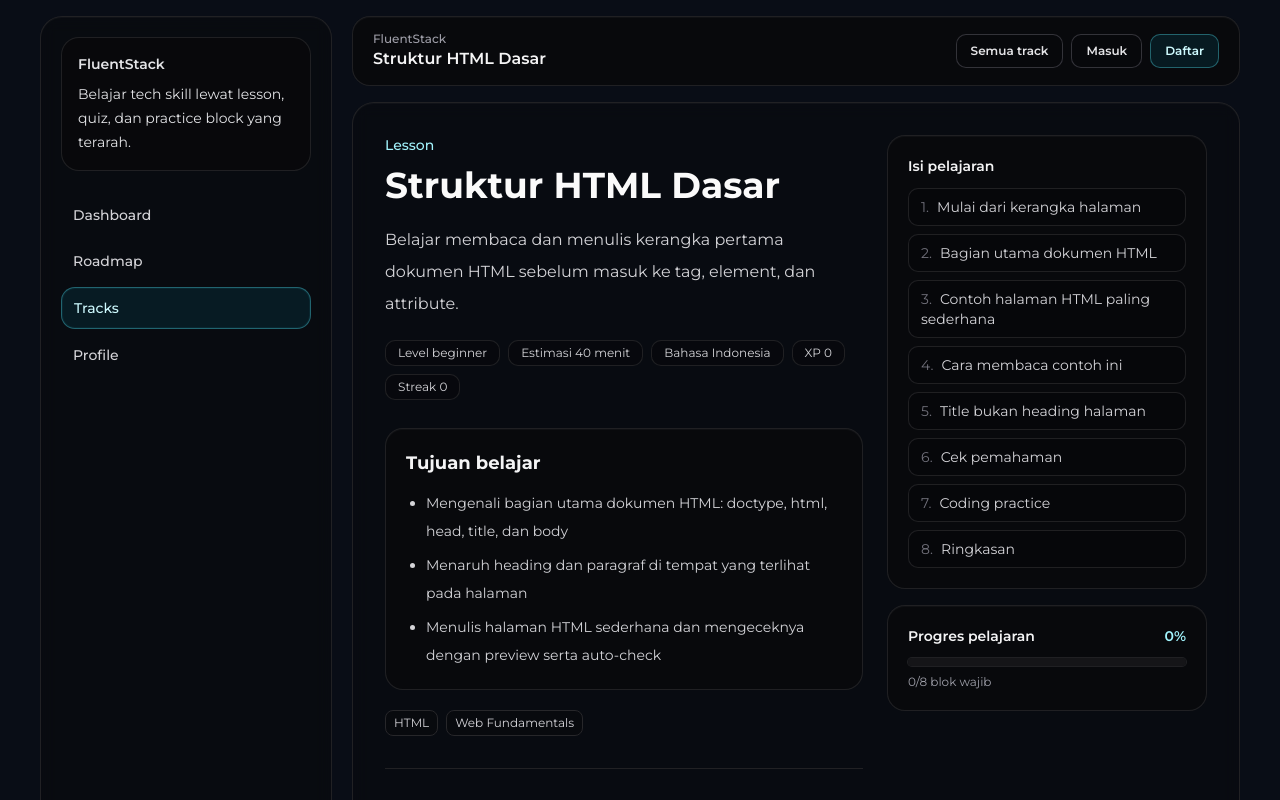
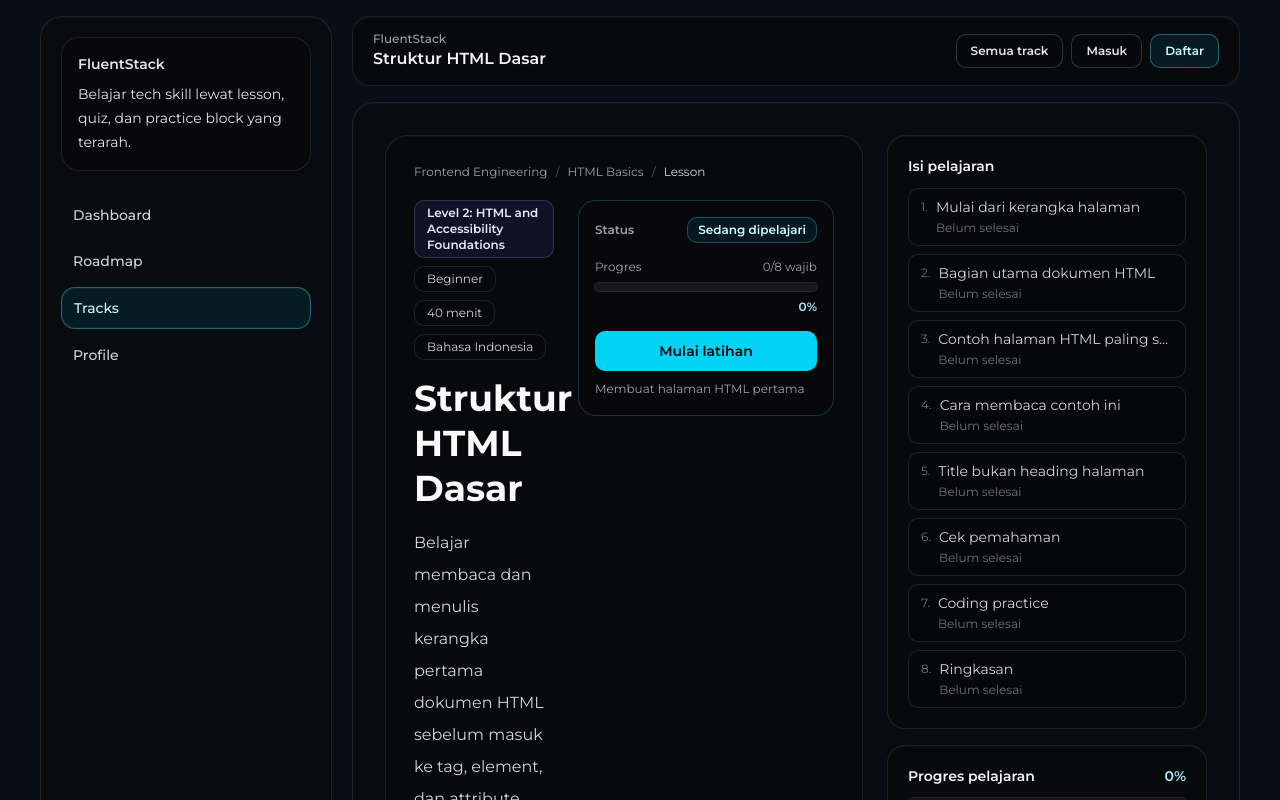
Before and after one commit to Al-gast/fluentstack, a Next.js app: page /lesson/html-basic-structure in a window 1280 px wide. Shown: the top 800 px of the page. Built offline with nearby package versions, Linux system fonts and the light colour scheme; no server answers.

Commit message:
Polish lesson reader experience

```diff
--- a/src/components/learning/blocks/coding-practice-block.tsx
+++ b/src/components/learning/blocks/coding-practice-block.tsx
@@ -52,15 +52,25 @@ export function CodingPracticeBlock({
     <section className="rounded-2xl border border-cyan-300/25 bg-cyan-500/5 p-5 shadow-[inset_0_1px_0_rgba(255,255,255,0.03)] sm:p-6">
       <div className="flex flex-col gap-5 lg:flex-row lg:items-start lg:justify-between">
         <div className="min-w-0">
-          <p className="text-xs font-medium text-cyan-200">Coding Practice</p>
-          <h3 className="mt-2 text-xl font-bold text-zinc-100">{challenge.title}</h3>
+          <div className="flex flex-wrap items-center gap-2">
+            <p className="rounded-lg border border-cyan-300/25 bg-cyan-500/10 px-2.5 py-1 text-xs font-semibold text-cyan-100">
+              Coding practice
+            </p>
+            <span className="text-xs text-zinc-500">Dibuka di workspace khusus</span>
+          </div>
+          <h3 className="mt-3 text-xl font-bold text-zinc-100">{challenge.title}</h3>
           <p className="mt-3 max-w-3xl text-sm leading-7 text-zinc-300">{challenge.description}</p>
 
           {challenge.instructions[0] ? (
             <p className="mt-3 max-w-3xl text-xs leading-6 text-zinc-400">
-              Mulai dari: {challenge.instructions[0]}
+              Tujuan awal: {challenge.instructions[0]}
             </p>
           ) : null}
+
+          <p className="mt-3 max-w-3xl text-xs leading-6 text-zinc-400">
+            Latihan ini tidak memakai editor penuh di lesson. Klik tombol latihan untuk membuka editor, preview, dan
+            cek otomatis di halaman practice.
+          </p>
 
           <div className="mt-4 flex flex-wrap gap-2">
             {validationCount > 0 ? (
@@ -98,7 +108,8 @@ export function CodingPracticeBlock({
           </span>
           <Link
             href={`/practice/${challenge.id}`}
-            className="inline-flex w-full items-center justify-center rounded-lg bg-cyan-400 px-4 py-2 text-sm font-semibold text-zinc-950 shadow-[0_0_0_1px_rgba(34,211,238,0.12),0_10px_28px_rgba(34,211,238,0.12)] transition hover:bg-cyan-300 focus:outline-none focus:ring-2 focus:ring-cyan-300/40 lg:w-auto"
+            aria-label={`Mulai latihan ${challenge.title}`}
+            className="inline-flex w-full items-center justify-center rounded-lg bg-cyan-400 px-4 py-2.5 text-sm font-semibold text-zinc-950 shadow-[0_0_0_1px_rgba(34,211,238,0.12),0_10px_28px_rgba(34,211,238,0.12)] transition hover:bg-cyan-300 focus:outline-none focus:ring-2 focus:ring-cyan-300/40 lg:w-auto"
           >
             Mulai latihan
           </Link>
--- a/src/components/learning/lesson-outline.tsx
+++ b/src/components/learning/lesson-outline.tsx
@@ -54,8 +54,15 @@ export function LessonOutline({ blocks, completedBlockIds, compact = false }: Le
                   : "border-zinc-800/80 bg-zinc-950/55"
               } ${compact ? "min-w-44 shrink-0" : ""}`}
             >
-              <span className="mr-2 text-zinc-500">{index + 1}.</span>
-              <span>{getBlockLabel(block)}</span>
+              <div className="flex items-start gap-2">
+                <span className="mt-0.5 text-xs text-zinc-500">{index + 1}.</span>
+                <div className="min-w-0">
+                  <span className="block truncate">{getBlockLabel(block)}</span>
+                  <span className={isCompleted ? "text-xs text-emerald-200" : "text-xs text-zinc-500"}>
+                    {isCompleted ? "Selesai" : "Belum selesai"}
+                  </span>
+                </div>
+              </div>
             </li>
           );
         })}
--- a/src/components/learning/lesson-progress.tsx
+++ b/src/components/learning/lesson-progress.tsx
@@ -24,7 +24,7 @@ export function LessonProgress({
       className={
         compact
           ? "rounded-2xl border border-zinc-800/80 bg-zinc-950/45 p-5 shadow-[inset_0_1px_0_rgba(255,255,255,0.03)]"
-          : "sticky top-[76px] z-10 rounded-2xl border border-cyan-300/20 bg-zinc-950/85 p-4 shadow-lg shadow-black/10 backdrop-blur sm:static sm:bg-zinc-950/45 sm:p-5"
+          : "rounded-2xl border border-cyan-300/20 bg-zinc-950/45 p-4 shadow-[inset_0_1px_0_rgba(255,255,255,0.03)] sm:p-5"
       }
     >
       <div className="flex items-center justify-between gap-3">
@@ -44,9 +44,9 @@ export function LessonProgress({
       {!compact ? (
         <>
           <p className="mt-3 text-sm text-zinc-300">
-            {isLoading ? "Memuat blok wajib..." : `${completedRequired} dari ${totalRequired} blok wajib selesai.`}
+            {isLoading ? "Memuat blok wajib..." : `${completedRequired}/${totalRequired} blok wajib selesai.`}
           </p>
-          <p className="mt-2 text-sm text-zinc-300">
+          <p className="mt-1 text-xs leading-6 text-zinc-400">
             {isLoading
               ? "Progres terbaru sedang dimuat."
               : isCompleted
--- a/src/components/learning/lesson-reader.tsx
+++ b/src/components/learning/lesson-reader.tsx
@@ -6,6 +6,7 @@ import { BlockRenderer } from "@/components/learning/block-renderer";
 import { LessonOutline } from "@/components/learning/lesson-outline";
 import { LessonProgress } from "@/components/learning/lesson-progress";
 import { useProgress } from "@/hooks/use-progress";
+import { getChallengeById } from "@/lib/content/get-challenge";
 import type { LessonNavigation } from "@/lib/content/learning-path";
 
 type LessonReaderProps = {
@@ -26,9 +27,21 @@ function getLanguageLabel(contentLanguage: Lesson["contentLanguage"]): string {
   }
 }
 
+function getLessonLevelLabel(level: Lesson["level"]): string {
+  switch (level) {
+    case "beginner":
+      return "Beginner";
+    case "intermediate":
+      return "Intermediate";
+    case "advanced":
+      return "Advanced";
+    default:
+      return level;
+  }
+}
+
 export function LessonReader({ lesson, navigation }: LessonReaderProps) {
   const {
-    userProgress,
     lessonMetrics,
     completedBlockSet,
     markBlockCompleted,
@@ -46,36 +59,136 @@ export function LessonReader({ lesson, navigation }: LessonReaderProps) {
     isLoading,
   } = useProgress(lesson);
 
+  const requiredTotal = lessonMetrics.totalRequiredCount;
+  const requiredCompleted = lessonMetrics.completedRequiredCount;
+  const progressPercent = requiredTotal > 0 ? Math.round((requiredCompleted / requiredTotal) * 100) : 0;
+  const isLessonComplete = requiredTotal > 0 && requiredCompleted >= requiredTotal;
+  const incompletePracticeBlock = lesson.blocks.find((block) => {
+    if (block.type !== "coding-practice" || completedBlockSet.has(block.id)) {
+      return false;
+    }
+
+    return !getChallengeProgress(block.challengeId)?.isCompleted;
+  });
+  const practiceChallenge =
+    incompletePracticeBlock?.type === "coding-practice" ? getChallengeById(incompletePracticeBlock.challengeId) : null;
+  const hasPracticeBlock = lesson.blocks.some((block) => block.type === "coding-practice");
+  const primaryAction = practiceChallenge
+    ? {
+        href: `/practice/${practiceChallenge.id}`,
+        label: "Mulai latihan",
+        description: practiceChallenge.title,
+      }
+    : isLessonComplete && navigation
+      ? {
+          href: navigation.next.href,
+          label: "Lanjutkan",
+          description: navigation.next.title,
+        }
+      : {
+          href: "#lesson-content",
+          label: "Lanjut membaca",
+          description: `${requiredCompleted}/${requiredTotal} blok wajib selesai`,
+        };
+  const statusLabel = isLoading ? "Memuat progres" : isLessonComplete ? "Selesai" : "Sedang dipelajari";
+
   return (
-    <div className="mx-auto max-w-[1440px] pb-6 lg:pb-0">
-      <div className="grid gap-6 lg:grid-cols-[minmax(0,1fr)_320px]">
-        <article className="min-w-0 space-y-8">
-          <header className="border-b border-zinc-800/80 pb-7 sm:pb-8">
+    <div className="mx-auto max-w-[1280px] pb-6 lg:pb-0">
+      <div className="grid gap-6 xl:grid-cols-[minmax(0,840px)_320px] xl:justify-center">
+        <article className="min-w-0 space-y-7">
+          <header className="rounded-3xl border border-zinc-800/80 bg-zinc-950/45 p-5 shadow-[inset_0_1px_0_rgba(255,255,255,0.03)] sm:p-7">
+            {navigation ? (
+              <nav aria-label="Breadcrumb" className="flex flex-wrap items-center gap-2 text-xs text-zinc-400">
+                <Link
+                  href={navigation.trackHref}
+                  className="rounded-md transition hover:text-cyan-100 focus:outline-none focus:ring-2 focus:ring-cyan-300/30"
+                >
+                  {navigation.trackTitle}
+                </Link>
+                <span aria-hidden="true" className="text-zinc-600">
+                  /
+                </span>
+                <Link
+                  href={navigation.moduleHref}
+                  className="rounded-md transition hover:text-cyan-100 focus:outline-none focus:ring-2 focus:ring-cyan-300/30"
+                >
+                  {navigation.moduleTitle}
+                </Link>
+                <span aria-hidden="true" className="text-zinc-600">
+                  /
+                </span>
+                <span className="text-zinc-300">Lesson</span>
+              </nav>
+            ) : (
               <p className="text-sm font-medium text-cyan-200">Lesson</p>
-            <h1 className="mt-2 max-w-4xl text-3xl font-bold leading-tight text-zinc-50 sm:text-4xl">
-              {lesson.title}
-            </h1>
-            <p className="mt-4 max-w-3xl text-base leading-8 text-zinc-300">{lesson.description}</p>
+            )}
 
-            <div className="mt-5 flex flex-wrap gap-2">
+            <div className="mt-5 flex flex-col gap-6 lg:flex-row lg:items-start lg:justify-between">
+              <div className="min-w-0">
+                <div className="flex flex-wrap gap-2">
+                  {navigation?.levelLabel ? (
+                    <span className="rounded-lg border border-indigo-300/20 bg-indigo-500/10 px-3 py-1 text-xs font-semibold text-indigo-100">
+                      {navigation.levelLabel}
+                    </span>
+                  ) : null}
                   <span className="rounded-lg border border-zinc-800/80 bg-zinc-950/55 px-3 py-1 text-xs text-zinc-300">
-                Level {lesson.level}
+                    {getLessonLevelLabel(lesson.level)}
                   </span>
                   <span className="rounded-lg border border-zinc-800/80 bg-zinc-950/55 px-3 py-1 text-xs text-zinc-300">
-                Estimasi {lesson.estimatedMinutes} menit
+                    {lesson.estimatedMinutes} menit
                   </span>
                   <span className="rounded-lg border border-zinc-800/80 bg-zinc-950/55 px-3 py-1 text-xs text-zinc-300">
                     {getLanguageLabel(lesson.contentLanguage)}
                   </span>
-              <span className="rounded-lg border border-zinc-800/80 bg-zinc-950/55 px-3 py-1 text-xs text-zinc-300">
-                XP {userProgress.totalXp}
-              </span>
-              <span className="rounded-lg border border-zinc-800/80 bg-zinc-950/55 px-3 py-1 text-xs text-zinc-300">
-                Streak {userProgress.streakCount}
+                </div>
+
+                <h1 className="mt-4 max-w-4xl text-3xl font-bold leading-tight text-zinc-50 sm:text-4xl">
+                  {lesson.title}
+                </h1>
+                <p className="mt-4 max-w-3xl text-base leading-8 text-zinc-300">{lesson.description}</p>
+              </div>
+
+              <div className="w-full shrink-0 rounded-2xl border border-cyan-300/20 bg-zinc-950/60 p-4 lg:w-64">
+                <div className="flex items-center justify-between gap-3">
+                  <span className="text-xs font-semibold text-zinc-400">Status</span>
+                  <span
+                    className={`rounded-lg border px-2.5 py-1 text-xs font-semibold ${
+                      isLessonComplete
+                        ? "border-emerald-300/35 bg-emerald-500/15 text-emerald-100"
+                        : "border-cyan-300/25 bg-cyan-500/10 text-cyan-100"
+                    }`}
+                  >
+                    {statusLabel}
                   </span>
                 </div>
+                <div className="mt-4">
+                  <div className="flex items-center justify-between text-xs text-zinc-400">
+                    <span>Progres</span>
+                    <span>{isLoading ? "Memuat..." : `${requiredCompleted}/${requiredTotal} wajib`}</span>
+                  </div>
+                  <div className="mt-2 h-2 overflow-hidden rounded-full bg-zinc-900 ring-1 ring-zinc-800">
+                    <div
+                      className={`h-full rounded-full bg-gradient-to-r transition-all duration-300 ${
+                        isLoading ? "w-1/3 animate-pulse from-zinc-600 to-zinc-500" : "from-cyan-400 to-indigo-400"
+                      }`}
+                      style={isLoading ? undefined : { width: `${progressPercent}%` }}
+                    />
+                  </div>
+                  <p className="mt-2 text-right text-xs font-semibold text-cyan-200">
+                    {isLoading ? "..." : `${progressPercent}%`}
+                  </p>
+                </div>
+                <Link
+                  href={primaryAction.href}
+                  className="mt-4 inline-flex w-full items-center justify-center rounded-lg bg-cyan-400 px-4 py-2.5 text-sm font-semibold text-zinc-950 transition hover:bg-cyan-300 focus:outline-none focus:ring-2 focus:ring-cyan-300/40"
+                >
+                  {primaryAction.label}
+                </Link>
+                <p className="mt-2 line-clamp-2 text-xs leading-5 text-zinc-400">{primaryAction.description}</p>
+              </div>
+            </div>
 
-            <div className="mt-7 rounded-2xl border border-zinc-800/80 bg-zinc-950/45 shadow-[inset_0_1px_0_rgba(255,255,255,0.03)] p-5">
+            <div className="mt-6 rounded-2xl border border-zinc-800/80 bg-zinc-950/45 p-5 shadow-[inset_0_1px_0_rgba(255,255,255,0.03)]">
               <h2 className="text-lg font-bold text-zinc-100">Tujuan belajar</h2>
               <ul className="mt-3 list-disc space-y-1.5 pl-5 text-sm leading-7 text-zinc-300">
                 {lesson.objectives.map((objective) => (
@@ -96,18 +209,11 @@ export function LessonReader({ lesson, navigation }: LessonReaderProps) {
             </div>
           </header>
 
-          <LessonProgress
-            totalRequired={lessonMetrics.totalRequiredCount}
-            completedRequired={lessonMetrics.completedRequiredCount}
-            storageMode={storageMode}
-            isLoading={isLoading}
-          />
-
-          <section className="lg:hidden">
+          <section className="xl:hidden">
             <LessonOutline blocks={lesson.blocks} completedBlockIds={completedBlockSet} compact />
           </section>
 
-          <section className="space-y-5">
+          <section id="lesson-content" className="scroll-mt-24 space-y-5">
             {lesson.blocks.map((block) => (
               <BlockRenderer
                 key={block.id}
@@ -129,12 +235,42 @@ export function LessonReader({ lesson, navigation }: LessonReaderProps) {
             ))}
           </section>
 
+          <section className="rounded-2xl border border-zinc-800/80 bg-zinc-950/45 p-5 shadow-[inset_0_1px_0_rgba(255,255,255,0.03)] sm:p-6">
+            <p className="text-xs font-semibold text-cyan-200">Langkah berikutnya</p>
+            <h2 className="mt-2 text-xl font-bold text-zinc-100">
+              {isLessonComplete ? "Lesson ini sudah siap dilanjutkan" : "Selesaikan bagian penting lesson ini"}
+            </h2>
+            <p className="mt-3 max-w-3xl text-sm leading-7 text-zinc-300">
+              {isLessonComplete
+                ? `Kamu sudah menyelesaikan blok wajib untuk lesson ini. Berikutnya: ${navigation?.next.title ?? "review track ini"}.`
+                : hasPracticeBlock && practiceChallenge
+                  ? `Kamu sudah membaca konsep utama. Lanjutkan dengan latihan "${practiceChallenge.title}" di workspace practice.`
+                  : `Lanjutkan blok yang belum selesai sampai progres wajib mencapai 100%.`}
+            </p>
+            <div className="mt-4 flex flex-col gap-3 sm:flex-row sm:items-center">
+              <Link
+                href={primaryAction.href}
+                className="inline-flex items-center justify-center rounded-lg bg-cyan-400 px-4 py-2.5 text-sm font-semibold text-zinc-950 transition hover:bg-cyan-300 focus:outline-none focus:ring-2 focus:ring-cyan-300/40"
+              >
+                {primaryAction.label}
+              </Link>
+              {navigation ? (
+                <Link
+                  href={navigation.moduleHref}
+                  className="inline-flex items-center justify-center rounded-lg border border-zinc-700/80 bg-zinc-950/55 px-4 py-2.5 text-sm font-semibold text-zinc-200 transition hover:bg-zinc-900 focus:outline-none focus:ring-2 focus:ring-zinc-500/30"
+                >
+                  Review module
+                </Link>
+              ) : null}
+            </div>
+          </section>
+
           {navigation ? (
             <nav
               aria-label="Navigasi lesson"
-              className="rounded-2xl border border-zinc-800/80 bg-zinc-950/45 p-5 shadow-[inset_0_1px_0_rgba(255,255,255,0.03)]"
+              className="rounded-2xl border border-zinc-800/80 bg-zinc-950/45 p-5 shadow-[inset_0_1px_0_rgba(255,255,255,0.03)] sm:p-6"
             >
-              <div className="flex flex-col gap-3 sm:flex-row sm:items-center sm:justify-between">
+              <div className="flex flex-col gap-3 sm:grid sm:grid-cols-[1fr_auto_1fr] sm:items-stretch">
                 <Link
                   href={navigation.previous.href}
                   className="group rounded-xl border border-zinc-700/80 bg-zinc-950/55 px-4 py-3 transition hover:border-cyan-300/40 hover:bg-zinc-900/80 focus:outline-none focus:ring-2 focus:ring-cyan-300/30"
@@ -147,7 +283,7 @@ export function LessonReader({ lesson, navigation }: LessonReaderProps) {
 
                 <Link
                   href={navigation.moduleHref}
-                  className="rounded-xl border border-zinc-800/80 bg-zinc-950/55 px-4 py-3 text-center text-sm font-semibold text-zinc-200 transition hover:bg-zinc-900 focus:outline-none focus:ring-2 focus:ring-zinc-500/30"
+                  className="rounded-xl border border-zinc-800/80 bg-zinc-950/55 px-4 py-3 text-center text-sm font-semibold text-zinc-200 transition hover:bg-zinc-900 focus:outline-none focus:ring-2 focus:ring-zinc-500/30 sm:flex sm:items-center"
                 >
                   Lihat module
                 </Link>
@@ -164,7 +300,7 @@ export function LessonReader({ lesson, navigation }: LessonReaderProps) {
           ) : null}
         </article>
 
-        <aside className="hidden lg:block">
+        <aside className="hidden xl:block">
           <div className="sticky top-24 space-y-4">
             <LessonOutline blocks={lesson.blocks} completedBlockIds={completedBlockSet} />
             <LessonProgress
--- a/src/lib/content/learning-path.ts
+++ b/src/lib/content/learning-path.ts
@@ -1,6 +1,7 @@
 import { lessons } from "@/content/lessons";
 import { modules } from "@/content/modules";
 import { tracks } from "@/content/tracks";
+import { curriculumLevelsByTrackId } from "@/content/curriculum-levels";
 import type { Lesson, Module, Track } from "@/types/learning";
 
 export type LessonPathContext = {
@@ -21,8 +22,11 @@ export type LessonNavigationTarget = {
 };
 
 export type LessonNavigation = {
+  trackHref: string;
+  trackTitle: string;
   moduleHref: string;
   moduleTitle: string;
+  levelLabel?: string;
   previous: LessonNavigationTarget;
   next: LessonNavigationTarget;
 };
@@ -76,7 +80,11 @@ export function getLessonPathContextBySlug(slug: string): LessonPathContext | nu
 }
 
 export function getLessonNavigation(context: LessonPathContext): LessonNavigation {
+  const trackHref = `/learn/${context.track.slug}`;
   const moduleHref = `/learn/${context.track.slug}/${context.module.slug}`;
+  const level = curriculumLevelsByTrackId[context.track.id]?.find((levelItem) =>
+    levelItem.moduleIds.includes(context.module.id),
+  );
   const previousLesson = context.previousLesson;
   const nextLesson = context.nextLesson;
   const nextModuleFirstLesson = context.nextModule
@@ -84,8 +92,11 @@ export function getLessonNavigation(context: LessonPathContext): LessonNavigatio
     : undefined;
 
   return {
+    trackHref,
+    trackTitle: context.track.title,
     moduleHref,
     moduleTitle: context.module.title,
+    levelLabel: level ? `Level ${level.level}: ${level.title}` : undefined,
     previous: previousLesson
       ? {
           href: `/lesson/${previousLesson.slug}`,
@@ -110,7 +121,7 @@ export function getLessonNavigation(context: LessonPathContext): LessonNavigatio
             title: `${context.nextModule.title}: ${nextModuleFirstLesson.title}`,
           }
         : {
-            href: `/learn/${context.track.slug}`,
+            href: trackHref,
             label: "Kembali ke track",
             title: context.track.title,
           },
```
Lines whose indentation alone changed are shown as unchanged.
